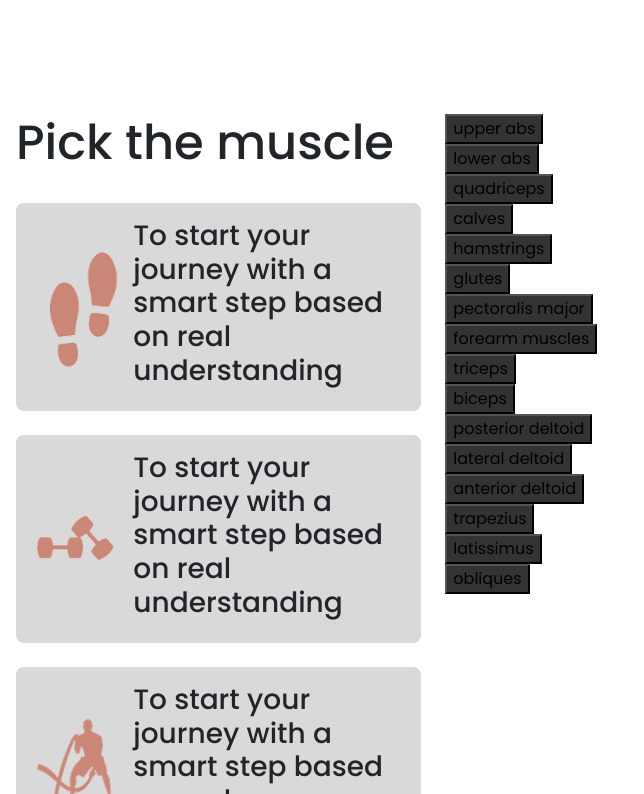
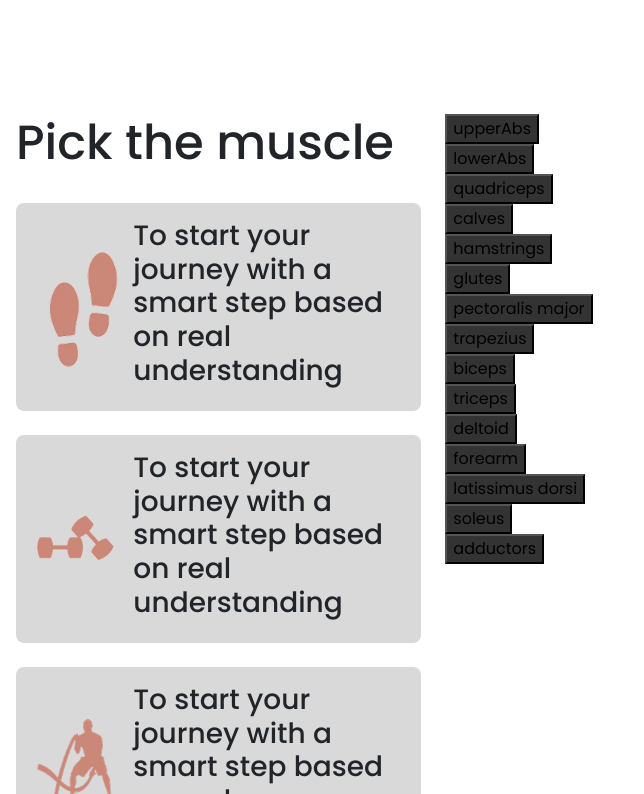
Before and after one commit to nawal-ali/PeakFitness, a React (Vite) app in the folder project/: page /exercises in a window 1280 px wide. Shown: the part 752-1546 px from the top of the page, without its empty margins (0-644 px from the left). Built offline with nearby package versions, Linux system fonts and the light colour scheme; a web font is replaced by a local one.

Commit message:
done on click showes the content but only for upper and lower abs

```diff
--- a/project/src/pages/exercisesFolder/Exercises.jsx
+++ b/project/src/pages/exercisesFolder/Exercises.jsx
@@ -1,9 +1,14 @@
 import Navbar from "../../assets/navFolder/Navbar";
 import Model from "./Model";
 import "./exer.css";
+import { useState } from "react";
 export default function exercises() {
+
+  const [clickedOn, setClickedOn] = useState("lowerAbs");
+
   const content={
-    sec1:{    title: "lower Abs",
+    lowerAbs:{sec1:{
+    title: "lower Abs",
     colored_description: "supports the body during movements and forward bends.",
     description: "The lower abdominal muscles (Lower Abs) are a part of the rectus abdominis muscle, which extends from the rib cage down to the pelvis.",
     image: "./imgs/exer_main_img.png"}
@@ -28,7 +33,35 @@ export default function exercises() {
     desc2:"Cause: Doing lower abs exercises without stabilizing your lower back can lead to muscle strain or spinal issues.",
     colored3:"Hip or Pelvic Injuries: ",
     desc3:"Cause: Exercises like mountain climbers or leg raises without controlled movement can lead to hip or pelvic strain.",
-  }};
+  }},
+    upperAbs:{sec1:{
+    title: "Upper Abs",
+    colored_description: "Supports The Body During Core Movements And Stabilization.",
+    description: "The upper abdominal muscles are part of the rectus abdominis, running from the lower chest to the navel, crucial for flexing the spine and stabilizing the core.",
+    image: "./imgs/exer_main_img.png"}
+  , sec2:{
+    title1:"Crunches:",
+    title2:"Cable Crunches:",
+    title3:"Decline Sit-Ups:",
+    desc1:"Lie on your back with knees bent, lift your shoulders off the ground while engaging the upper abs.",
+    desc2:" Kneel in front of a cable machine, grip the rope, and crunch forward,focusing on the upper abs. ",
+    desc3:"Sit on a decline bench, anchor your feet, and perform a sit-up while engaging the upper abs."
+  }, sec3:{
+    card_t1:"Standing Ab Stretch",
+    card_t2:"Upward Dog",
+    card_t3:"Overhead Reach",
+    card_d1:"Stand with feet shoulder-width apart, extend your arms overhead and lean back slightly.",
+    card_d2:"Lie face down, place hands under your shoulders, and press your chest upward, stretching the abdominal area.",
+    card_d3:"Stand or sit, extend your arms overhead and stretch upward,elongating the abs."
+  }, sec4:{
+    colored1:"Neck Strain:",
+    desc1:"Prevention: Keep the chin slightly tucked and use the abs to lift the torso rather than pulling with the neck.",
+    colored2:"Lower Back Arching: ",
+    desc2:"Cause: Engaging the hip flexors too much during sit-ups can cause the lower back to arch excessively.",
+    colored3:"Poor Range of Motion: ",
+    desc3:"Cause: Rushing through reps without fully engaging the upper abs can limit muscle activation and effectiveness.",
+  }},
+    };
   return (
     <>
         <Navbar  showBackground={true} isExpanded={false}/>
@@ -58,14 +91,14 @@ export default function exercises() {
           </div>
         </div>
         <div className="col-12 col-md-8">
-          <Model/>
+          <Model setClickedOn={setClickedOn} onLabelClick={setClickedOn}/>
         </div>
         <div className="p-5 rounded-3 w-75" style={{backgroundColor:"#D9D9D9", margin:"10rem auto"}}>
           <div className="row">
             <div className="col-12 col-md-6 p-3">
-                <h1 style={{fontSize:"4rem"}}>{content.sec1.title}</h1>
+                <h1 style={{fontSize:"4rem"}}>{content[clickedOn].sec1.title}</h1>
                 <p className="fs-3 mt-5">
-                <span style={{color:"#CB8778"}}>{content.sec1.colored_description}</span><br /> {content.sec1.description}
+                <span style={{color:"#CB8778"}}>{content[clickedOn].sec1.colored_description}</span><br /> {content[clickedOn].sec1.description}
                 </p>
             </div>
             <div className="col-12 col-md-6">
@@ -78,22 +111,22 @@ export default function exercises() {
             <div className="d-flex justify-content-center align-items-start gap-3 p-3" style={{border:"3px dashed black", borderLeft:"none"}}>
               <div style={{backgroundColor:"#CB8778"}} className="rounded-circle p-3 fs-3 text-light align-self-center">01</div>
               <div className="fs-3">
-              <p style={{ color:"#CB8778",marginBottom:"0"}}>{content.sec2.title1}</p>
-              <p>{content.sec2.desc1}</p>
+              <p style={{ color:"#CB8778",marginBottom:"0"}}>{content[clickedOn].sec2.title1}</p>
+              <p>{content[clickedOn].sec2.desc1}</p>
               </div>
             </div>
             <div className="d-flex justify-content-center align-items-start gap-3 p-3" style={{borderLeft:"3px dashed black", }}>
               <div className="fs-3">
-              <p style={{ color:"#CB8778",marginBottom:"0"}} className="text-end">{content.sec2.title2}</p>
-              <p>{content.sec2.desc2}</p>
+              <p style={{ color:"#CB8778",marginBottom:"0"}} className="text-end">{content[clickedOn].sec2.title2}</p>
+              <p>{content[clickedOn].sec2.desc2}</p>
               </div>
               <div style={{backgroundColor:"#CB8778"}} className="rounded-circle p-3 fs-3 text-light align-self-center">02</div>
             </div>
             <div className="d-flex justify-content-center align-items-start gap-3 p-3" style={{border:"3px dashed black", borderLeft:"none"}}>
               <div style={{backgroundColor:"#CB8778"}} className="rounded-circle p-3 fs-3 text-light align-self-center">03</div>
               <div className="fs-3">
-              <p style={{ color:"#CB8778",marginBottom:"0"}}>{content.sec2.title3}</p>
-              <p>{content.sec2.desc3}</p>
+              <p style={{ color:"#CB8778",marginBottom:"0"}}>{content[clickedOn].sec2.title3}</p>
+              <p>{content[clickedOn].sec2.desc3}</p>
               </div>
             </div>
           </div>
@@ -119,8 +152,8 @@ export default function exercises() {
               <div className="card m-auto my-4 my-md-0" style={{width: "18rem",backgroundColor:"#EAEAEA", height:"100%"}}>
                 <img src="./imgs/exer_stretch_img1.png" className="card-img-top" alt="..."></img>
                 <div className="card-body text-center">
-                    <h5 className="card-title" style={{color:"#CB8778"}}>{content.sec3.card_t1}</h5>
-                    <p className="card-text">{content.sec3.card_d1}</p>
+                    <h5 className="card-title" style={{color:"#CB8778"}}>{content[clickedOn].sec3.card_t1}</h5>
+                    <p className="card-text">{content[clickedOn].sec3.card_d1}</p>
                     {/* <a href="#" className="btn btn-primary">Go somewhere</a> */}
                 </div>
               </div>
@@ -129,8 +162,8 @@ export default function exercises() {
               <div className="card m-auto my-4 my-md-0" style={{width: "18rem",backgroundColor:"#EAEAEA", height:"100%"}}>
                 <img src="./imgs/exer_stretch_img2.png" className="card-img-top" alt="..."></img>
                 <div className="card-body text-center">
-                    <h5 className="card-title" style={{color:"#CB8778"}}>{content.sec3.card_t2}</h5>
-                    <p className="card-text">{content.sec3.card_d2}</p>
+                    <h5 className="card-title" style={{color:"#CB8778"}}>{content[clickedOn].sec3.card_t2}</h5>
+                    <p className="card-text">{content[clickedOn].sec3.card_d2}</p>
                     {/* <a href="#" className="btn btn-primary">Go somewhere</a> */}
                 </div>
               </div>
@@ -139,8 +172,8 @@ export default function exercises() {
               <div className="card m-auto my-4 my-md-0" style={{width: "18rem",backgroundColor:"#EAEAEA", height:"100%"}}>
                 <img src="./imgs/exer_stretch_img3.png" className="card-img-top" alt="..."></img>
                 <div className="card-body text-center">
-                    <h5 className="card-title" style={{color:"#CB8778"}}>{content.sec3.card_t3}</h5>
-                    <p className="card-text">{content.sec3.card_d3}</p>
+                    <h5 className="card-title" style={{color:"#CB8778"}}>{content[clickedOn].sec3.card_t3}</h5>
+                    <p className="card-text">{content[clickedOn].sec3.card_d3}</p>
                     {/* <a href="#" className="btn btn-primary">Go somewhere</a> */}
                 </div>
               </div>
@@ -151,9 +184,9 @@ export default function exercises() {
           <div className="col-12 col-md-6">
             <h1 className="fw-bold ps-4 mb-5" style={{borderLeft:"10px solid #CB8778"}}>Common Mistakes</h1>
             <ul className="fs-3 ps-4">
-              <li className="fw-bold" style={{color:"#CB8778"}}>{content.sec4.colored1}</li> {content.sec4.desc1}<br /><br />
-              <li className="fw-bold" style={{color:"#CB8778"}}>{content.sec4.colored2}</li> {content.sec4.desc2}<br /><br />
-              <li className="fw-bold" style={{color:"#CB8778"}}>{content.sec4.colored3}</li> {content.sec4.desc3} </ul>
+              <li className="fw-bold" style={{color:"#CB8778"}}>{content[clickedOn].sec4.colored1}</li> {content[clickedOn].sec4.desc1}<br /><br />
+              <li className="fw-bold" style={{color:"#CB8778"}}>{content[clickedOn].sec4.colored2}</li> {content[clickedOn].sec4.desc2}<br /><br />
+              <li className="fw-bold" style={{color:"#CB8778"}}>{content[clickedOn].sec4.colored3}</li> {content[clickedOn].sec4.desc3} </ul>
           </div>
           <div className="col-12 col-md-6">
             <img src="./imgs/exer_mistake_img.png" className="w-100" alt="" />
--- a/project/src/pages/exercisesFolder/Model.jsx
+++ b/project/src/pages/exercisesFolder/Model.jsx
@@ -1,6 +1,5 @@
 // import { useEffect } from 'react';
 // import './model.css';
-
 // export default function Model() {
 //   useEffect(() => {
 //     const modelViewer = document.querySelector('#hotspot-camera-view-demo');
@@ -136,12 +135,110 @@
 // }
 
 
-import { useEffect,useState } from 'react';
+
+
+// import { useEffect,useState } from 'react';
+// import './model.css';
+// export default function Model({ onLabelClick }) {
+//   const [clickedon, setClickedon] = useState(null);
+
+// useEffect(() => {
+//   const modelViewer = document.querySelector('#hotspot-camera-view-demo');
+
+//   const annotationClicked = (annotation) => {
+//     const dataset = annotation.dataset;
+//     modelViewer.cameraTarget = dataset.target;
+//     modelViewer.cameraOrbit = dataset.orbit;
+//     modelViewer.fieldOfView = '45deg';
+
+//     if (onLabelClick) {
+//         onLabelClick(dataset.label);
+//       }
+
+//     modelViewer.querySelectorAll('.view-button').forEach(btn => btn.classList.remove('clicked'));
+//     annotation.classList.add('clicked');
+
+//     const label = dataset.label || null;
+//     setClickedon(label);
+//   };
+
+//   const buttons = modelViewer.querySelectorAll('.view-button');
+
+//   const listeners = [];
+
+//   buttons.forEach((hotspot) => {
+//     const listener = () => annotationClicked(hotspot);
+//     hotspot.addEventListener('click', listener);
+//     listeners.push({ hotspot, listener });
+//   });
+
+//   return () => {
+//     listeners.forEach(({ hotspot, listener }) => {
+//       hotspot.removeEventListener('click', listener);
+//     });
+//   };
+// }, [onLabelClick]);
+
+//   const hotspots = [
+//     { label: 'upperAbs', position: '0m 2.4m 0.1m', normal: '0m 2.4m 0.1m', orbit: '0deg 84.56856deg 0.0004000m', target: '0m 2.2m -2.5m' },
+//     { label: 'lowerAbs', position: '0m 2.0m 0.1m', normal: '0m 2.0m 0.1m', orbit: '0deg 84.56856deg 0.0004000m', target: '0m 1.89m -2.5m' },
+//     { label: 'quadriceps', position: '-0.3m 1.6m 0.1m', normal: '-0.3m 1.6m 0.1m', orbit: '0deg 84.74043deg 0.07104211m', target: '0m 1.4m -1.8m' },
+//     { label: 'calves', position: '0.3m 0.5m 0.05m', normal: '0.3m 0.5m 0.05m', orbit: '-180deg 88.17818deg 0.07090651m', target: '0m 0.5m 1m' },
+//     { label: 'hamstrings', position: '0.3m 1.5m -0.1m', normal: '0.3m 1.5m -0.1m', orbit: '-180deg 80.83521deg 0.07090651m', target: '0m 1m 2m' },
+//     { label: 'glutes', position: '0m 2.0m -0.15m', normal: '0m 2.0m -0.15m', orbit: '-180deg 90.1798deg 0.04504082m', target: '0m 1.9m 2m' },
+//     { label: 'pectoralis major', position: '0m 2.8m 0.1m', normal: '0m 2.8m 0.1m', orbit: '0deg 90.56856deg 0.0004000m', target: '0m 3m -2.5m' },
+//     { label: 'forearm muscles', position: '-0.7m 2.2m 0.05m', normal: '-0.7m 2.2m 0.05m', orbit: '18deg 100deg 1m', target: '-1.5m 2.8m -2.5m' },
+//     { label: 'triceps', position: '-0.7m 2.7m -0.05m', normal: '-0.7m 2.7m -0.05m', orbit: '-70deg 55deg 0.06213665m', target: '1.7m 1m -0.8m' },
+//     { label: 'biceps', position: '0.7m 2.7m 0.05m', normal: '0.7m 2.7m 0.05m', orbit: '-18deg 100deg 1m', target: '1.5m 3.25m -2.5m' },
+//     { label: 'posterior deltoid', position: '-0.7m 2.9m -0.1m', normal: '-0.7m 2.9m -0.1m', orbit: '-138deg 55.1798deg 0.04504082m', target: '1.5m 0.98m 2m' },
+//     { label: 'lateral deltoid', position: '-0.8m 2.9m 0m', normal: '-0.8m 2.9m 0m', orbit: '-67deg 55deg 0.06213665m', target: '1.9m 1.1m -1.1m' },
+//     { label: 'anterior deltoid', position: '-0.7m 2.9m 0.1m', normal: '-0.7m 2.9m 0.1m', orbit: '-48deg 55deg 0.06213665m', target: '1.8m 0.9m -1.8m' },
+//     { label: 'trapezius', position: '0m 3.0m -0.1m', normal: '0m 3.0m -0.1m', orbit: '-180deg 50deg 0.07090651m', target: '0m 1.3m 1.9m' },
+//     { label: 'latissimus', position: '0.6m 2.5m -0.1m', normal: '0.6m 2.5m -0.1m', orbit: '-180deg 80deg 0.07090651m', target: '0m 2.189m 2.05m' },
+//     { label: 'obliques', position: '0.4m 2.3m 0.05m', normal: '0.4m 2.3m 0.05m', orbit: '45deg 84.56856deg 0.0004000m', target: '-1.75m 2.2m -1.95m' }
+//   ];
+
+//   return (
+//     <div className='model-container'>
+//       <model-viewer
+//         id="hotspot-camera-view-demo"
+//         src="afi.glb"
+//         alt="Human muscular model"
+//         ar
+//         auto-rotate
+//         camera-controls
+//         exposure="1"
+//         shadow-intensity="1"
+//       >
+//         {hotspots.map((hotspot, index) => (
+//           <button
+//             key={index}
+//             className="view-button"
+//             slot={`hotspot-${index}`}
+//             data-position={hotspot.position}
+//             data-normal={hotspot.normal}
+//             data-orbit={hotspot.orbit}
+//             data-target={hotspot.target}
+//           >
+//             {hotspot.label}
+//             {/* <span className="label">{hotspot.label}</span> */}
+//           </button>
+//         ))}
+//       </model-viewer>
+//     </div>
+//   );
+// }
+
+
+
+import { useEffect } from 'react';
 import './model.css';
 
-export default function Model() {
- const [clickedon, setClickedon] = useState(null);
-
+export default function Model({ onLabelClick,setClickedOn }) {
+  const handleClick = (label) => {
+    setClickedOn(label);
+    console.log("Clicked label from model:", label);
+  };
   useEffect(() => {
     const modelViewer = document.querySelector('#hotspot-camera-view-demo');
 
@@ -151,15 +248,15 @@ useEffect(() => {
       modelViewer.cameraOrbit = dataset.orbit;
       modelViewer.fieldOfView = '45deg';
 
+      if (onLabelClick) {
+        onLabelClick(dataset.label);
+      }
+
       modelViewer.querySelectorAll('.view-button').forEach(btn => btn.classList.remove('clicked'));
       annotation.classList.add('clicked');
-
-    const label = dataset.label || null;
-    setClickedon(label);
     };
 
     const buttons = modelViewer.querySelectorAll('.view-button');
-
     const listeners = [];
 
     buttons.forEach((hotspot) => {
@@ -173,27 +270,24 @@ useEffect(() => {
         hotspot.removeEventListener('click', listener);
       });
     };
-}, []);
-
-
+  }, [onLabelClick]);
 
   const hotspots = [
-    { label: 'upper abs', position: '0m 2.4m 0.1m', normal: '0m 2.4m 0.1m', orbit: '0deg 84.56856deg 0.0004000m', target: '0m 2.2m -2.5m' },
-    { label: 'lower abs', position: '0m 2.0m 0.1m', normal: '0m 2.0m 0.1m', orbit: '0deg 84.56856deg 0.0004000m', target: '0m 1.89m -2.5m' },
+    { label: 'upperAbs', position: '0m 2.4m 0.1m', normal: '0m 2.4m 0.1m', orbit: '0deg 84.56856deg 0.0004000m', target: '0m 2.2m -2.5m' },
+    { label: 'lowerAbs', position: '0m 2.0m 0.1m', normal: '0m 2.0m 0.1m', orbit: '0deg 84.56856deg 0.0004000m', target: '0m 1.89m -2.5m' },
     { label: 'quadriceps', position: '-0.3m 1.6m 0.1m', normal: '-0.3m 1.6m 0.1m', orbit: '0deg 84.74043deg 0.07104211m', target: '0m 1.4m -1.8m' },
     { label: 'calves', position: '0.3m 0.5m 0.05m', normal: '0.3m 0.5m 0.05m', orbit: '-180deg 88.17818deg 0.07090651m', target: '0m 0.5m 1m' },
     { label: 'hamstrings', position: '0.3m 1.5m -0.1m', normal: '0.3m 1.5m -0.1m', orbit: '-180deg 80.83521deg 0.07090651m', target: '0m 1m 2m' },
     { label: 'glutes', position: '0m 2.0m -0.15m', normal: '0m 2.0m -0.15m', orbit: '-180deg 90.1798deg 0.04504082m', target: '0m 1.9m 2m' },
     { label: 'pectoralis major', position: '0m 2.8m 0.1m', normal: '0m 2.8m 0.1m', orbit: '0deg 90.56856deg 0.0004000m', target: '0m 3m -2.5m' },
-    { label: 'forearm muscles', position: '-0.7m 2.2m 0.05m', normal: '-0.7m 2.2m 0.05m', orbit: '18deg 100deg 1m', target: '-1.5m 2.8m -2.5m' },
+    { label: 'trapezius', position: '0m 3.0m -0.1m', normal: '0m 3.0m -0.1m', orbit: '-180deg 50deg 0.07090651m', target: '0m 1.3m 1.9m' },
+    { label: 'biceps', position: '0.7m 2.7m 0.05m', normal: '0.7m 2.7m 0.05m', orbit: '-18deg 100deg 1m', target: '1.5m 3.25m -2.5m' },
     { label: 'triceps', position: '-0.7m 2.7m -0.05m', normal: '-0.7m 2.7m -0.05m', orbit: '-70deg 55deg 0.06213665m', target: '1.7m 1m -0.8m' },
-    { label: 'biceps', position: '0.7m 2.7m 0.05m', normal: '0.7m 2.7m 0.05m', orbit: '-18deg 100deg 1m', target: '1.5m 3.25m -2.5m' },
-    { label: 'posterior deltoid', position: '-0.7m 2.9m -0.1m', normal: '-0.7m 2.9m -0.1m', orbit: '-138deg 55.1798deg 0.04504082m', target: '1.5m 0.98m 2m' },
-    { label: 'lateral deltoid', position: '-0.8m 2.9m 0m', normal: '-0.8m 2.9m 0m', orbit: '-67deg 55deg 0.06213665m', target: '1.9m 1.1m -1.1m' },
-    { label: 'anterior deltoid', position: '-0.7m 2.9m 0.1m', normal: '-0.7m 2.9m 0.1m', orbit: '-48deg 55deg 0.06213665m', target: '1.8m 0.9m -1.8m' },
-    { label: 'trapezius', position: '0m 3.0m -0.1m', normal: '0m 3.0m -0.1m', orbit: '-180deg 50deg 0.07090651m', target: '0m 1.3m 1.9m' },
-    { label: 'latissimus', position: '0.6m 2.5m -0.1m', normal: '0.6m 2.5m -0.1m', orbit: '-180deg 80deg 0.07090651m', target: '0m 2.189m 2.05m' },
-    { label: 'obliques', position: '0.4m 2.3m 0.05m', normal: '0.4m 2.3m 0.05m', orbit: '45deg 84.56856deg 0.0004000m', target: '-1.75m 2.2m -1.95m' }
+    { label: 'deltoid', position: '0.65m 3m 0.1m', normal: '0.65m 3m 0.1m', orbit: '-50deg 70deg 0.6m', target: '1.2m 3m -2.5m' },
+    { label: 'forearm', position: '0.8m 2.4m 0.05m', normal: '0.8m 2.4m 0.05m', orbit: '-60deg 80deg 0.8m', target: '1.5m 2.5m -2.5m' },
+    { label: 'latissimus dorsi', position: '-0.3m 2.4m -0.15m', normal: '-0.3m 2.4m -0.15m', orbit: '-160deg 70deg 0.5m', target: '0m 2.5m 2m' },
+    { label: 'soleus', position: '-0.3m 0.3m 0.1m', normal: '-0.3m 0.3m 0.1m', orbit: '-180deg 90deg 0.6m', target: '0m 0.3m 2m' },
+    { label: 'adductors', position: '0m 1.4m 0.1m', normal: '0m 1.4m 0.1m', orbit: '-180deg 90deg 0.6m', target: '0m 1.4m 2m' }
   ];
 
   return (
@@ -217,9 +311,9 @@ useEffect(() => {
             data-normal={hotspot.normal}
             data-orbit={hotspot.orbit}
             data-target={hotspot.target}
+            data-label={hotspot.label}
           >
             {hotspot.label}
-            {/* <span className="label">{hotspot.label}</span> */}
           </button>
         ))}
       </model-viewer>
```
Lines whose indentation alone changed are shown as unchanged.
